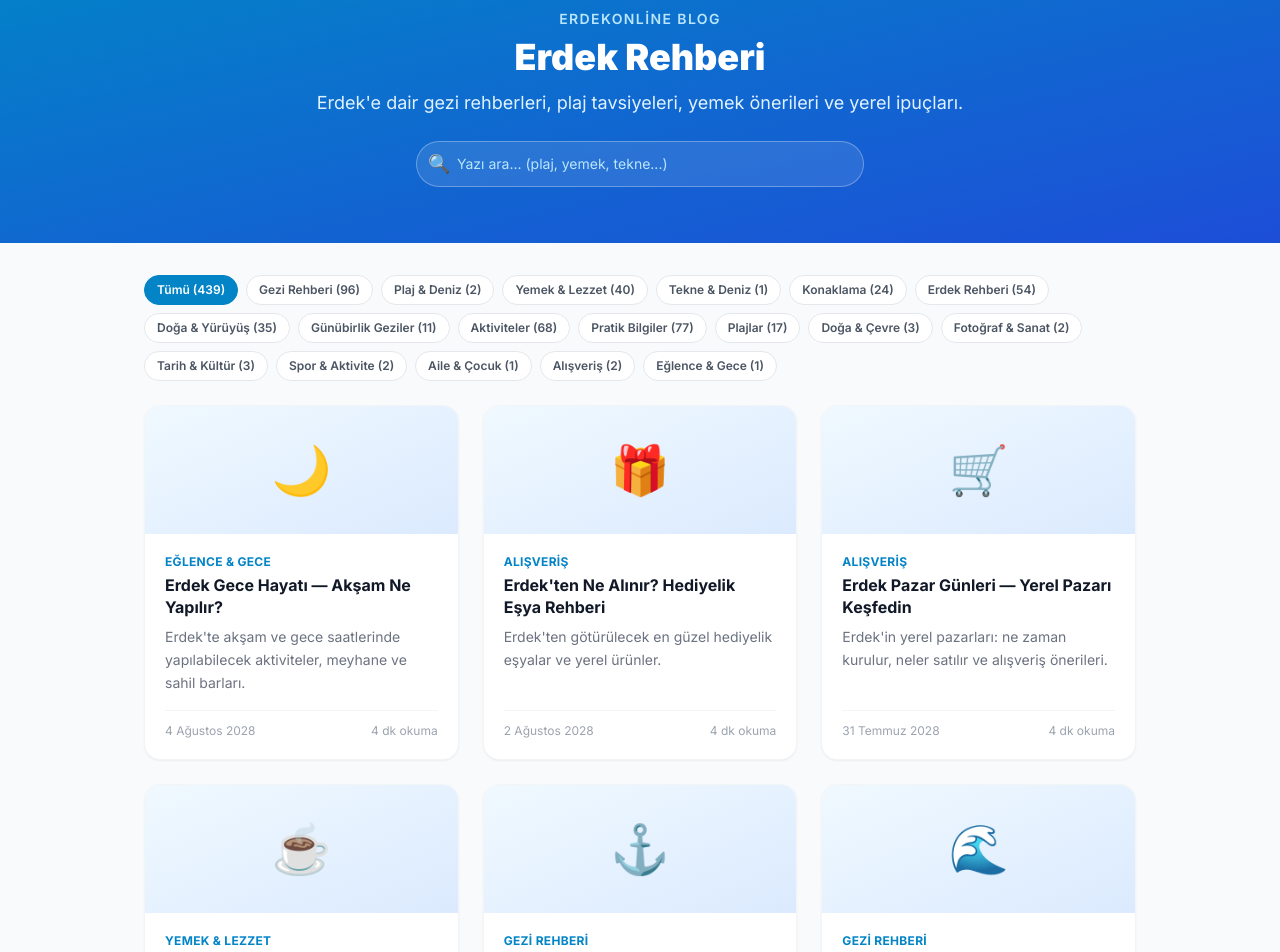
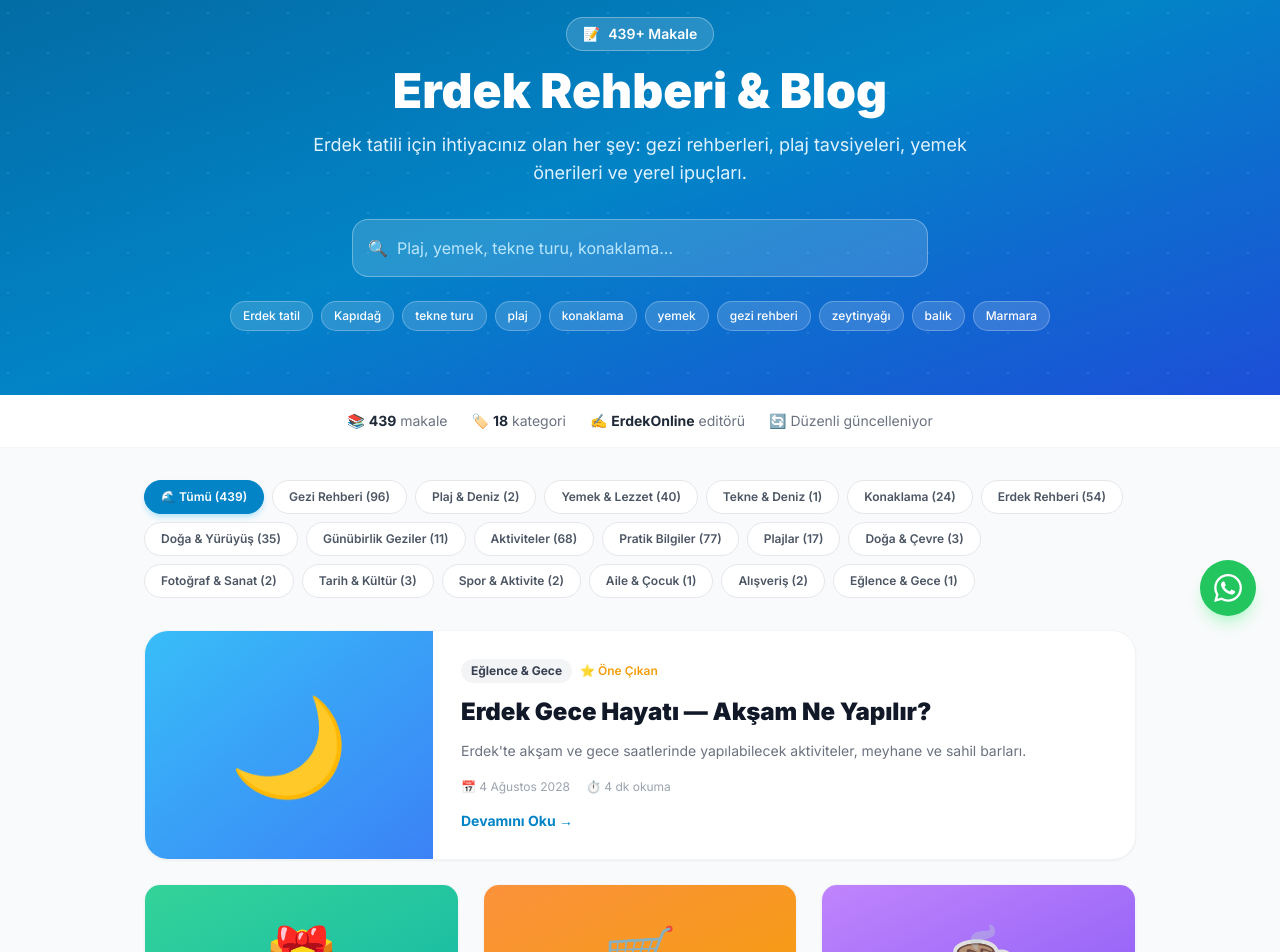
Before and after one commit to aytgroup/erdekonline, a Next.js app: page /blog in a window 1280 px wide. Shown: the part 160-1112 px from the top of the page. Built offline with nearby package versions, Linux system fonts and the light colour scheme.

Commit message:
blog: yeni tasarim, featured card, kategori renkleri, CTA, istatistik bar

```diff
--- a/src/app/blog/BlogListClient.tsx
+++ b/src/app/blog/BlogListClient.tsx
@@ -4,6 +4,7 @@ import { useState, useMemo } from "react";
 import Link from "next/link";
 import Navbar from "@/components/Navbar";
 import Footer from "@/components/Footer";
+import WhatsAppButton from "@/components/WhatsAppButton";
 import type { BlogPost } from "@/lib/blog";
 
 interface Props {
@@ -11,9 +12,69 @@ interface Props {
   categories: string[];
 }
 
+const categoryColors: Record<string, string> = {
+  "Gezi Rehberi": "bg-emerald-100 text-emerald-700",
+  "Plaj & Deniz": "bg-cyan-100 text-cyan-700",
+  "Yemek & Lezzet": "bg-orange-100 text-orange-700",
+  "Tekne & Deniz": "bg-blue-100 text-blue-700",
+  "Konaklama": "bg-purple-100 text-purple-700",
+  "Erdek Rehberi": "bg-sky-100 text-sky-700",
+  "Aktiviteler": "bg-green-100 text-green-700",
+  "Pratik Bilgiler": "bg-yellow-100 text-yellow-700",
+  "Yerel Ürünler": "bg-lime-100 text-lime-700",
+  "Tatil Rehberi": "bg-rose-100 text-rose-700",
+};
+function getCategoryColor(cat: string) {
+  return categoryColors[cat] || "bg-gray-100 text-gray-700";
+}
+const gradients = [
+  "from-sky-400 to-blue-500","from-emerald-400 to-teal-500","from-orange-400 to-amber-500",
+  "from-purple-400 to-violet-500","from-rose-400 to-pink-500","from-cyan-400 to-sky-500",
+  "from-lime-400 to-green-500","from-yellow-400 to-orange-500",
+];
+function getGradient(i: number) { return gradients[i % gradients.length]; }
+
+function PostCard({ post, index, featured = false }: { post: BlogPost; index: number; featured?: boolean }) {
+  if (featured) {
+    return (
+      <Link href={`/blog/${post.slug}`} className="group col-span-1 sm:col-span-2 lg:col-span-3 bg-white rounded-3xl border border-gray-100 shadow-sm hover:shadow-xl transition-all duration-300 overflow-hidden flex flex-col sm:flex-row">
+        <div className={`bg-gradient-to-br ${getGradient(index)} flex items-center justify-center sm:w-72 h-52 sm:h-auto text-8xl shrink-0`}>{post.coverEmoji}</div>
+        <div className="p-7 flex flex-col justify-center flex-1">
+          <div className="flex items-center gap-2 mb-3">
+            <span className={`text-xs font-bold px-2.5 py-1 rounded-full ${getCategoryColor(post.category)}`}>{post.category}</span>
+            <span className="text-xs text-amber-500 font-semibold">⭐ Öne Çıkan</span>
+          </div>
+          <h2 className="text-gray-900 font-black text-2xl leading-snug mb-3 group-hover:text-sky-600 transition-colors">{post.title}</h2>
+          <p className="text-gray-500 text-sm leading-relaxed mb-4 line-clamp-2">{post.description}</p>
+          <div className="flex items-center gap-4 text-xs text-gray-400 mb-4">
+            <span>📅 {new Date(post.date).toLocaleDateString("tr-TR", { day: "numeric", month: "long", year: "numeric" })}</span>
+            <span>⏱️ {post.readTime} dk okuma</span>
+          </div>
+          <span className="inline-flex items-center gap-1 text-sky-600 font-bold text-sm group-hover:gap-2 transition-all">Devamını Oku →</span>
+        </div>
+      </Link>
+    );
+  }
+  return (
+    <Link href={`/blog/${post.slug}`} className="group bg-white rounded-2xl border border-gray-100 shadow-sm hover:shadow-lg hover:-translate-y-1 transition-all duration-300 overflow-hidden flex flex-col">
+      <div className={`bg-gradient-to-br ${getGradient(index)} flex items-center justify-center h-36 text-6xl`}>{post.coverEmoji}</div>
+      <div className="p-5 flex flex-col flex-1">
+        <span className={`self-start text-xs font-bold px-2.5 py-1 rounded-full mb-2 ${getCategoryColor(post.category)}`}>{post.category}</span>
+        <h2 className="text-gray-900 font-bold text-sm leading-snug mb-2 group-hover:text-sky-600 transition-colors line-clamp-2">{post.title}</h2>
+        <p className="text-gray-500 text-xs leading-relaxed flex-1 line-clamp-3">{post.description}</p>
+        <div className="flex items-center justify-between mt-4 pt-3 border-t border-gray-100 text-xs text-gray-400">
+          <span>{new Date(post.date).toLocaleDateString("tr-TR", { day: "numeric", month: "short" })}</span>
+          <span>⏱️ {post.readTime} dk</span>
+        </div>
+      </div>
+    </Link>
+  );
+}
+
 export default function BlogListClient({ posts, categories }: Props) {
   const [search, setSearch] = useState("");
   const [activeCategory, setActiveCategory] = useState<string | null>(null);
+  const [showAll, setShowAll] = useState(false);
 
   const filtered = useMemo(() => {
     return posts.filter((post) => {
@@ -28,127 +89,115 @@ export default function BlogListClient({ posts, categories }: Props) {
     });
   }, [posts, search, activeCategory]);
 
+  const isFiltering = search !== "" || activeCategory !== null;
+  const displayed = isFiltering || showAll ? filtered : filtered.slice(0, 13);
+  const hasMore = !isFiltering && !showAll && filtered.length > 13;
+  const popularTags = ["Erdek tatil","Kapıdağ","tekne turu","plaj","konaklama","yemek","gezi rehberi","zeytinyağı","balık","Marmara"];
+
   return (
     <main className="flex flex-col min-h-screen bg-gray-50">
       <Navbar />
-
-      {/* Hero */}
-      <section className="bg-gradient-to-br from-sky-600 to-blue-700 text-white py-14 px-4">
-        <div className="max-w-4xl mx-auto text-center">
-          <p className="text-sky-200 text-sm font-semibold uppercase tracking-widest mb-2">
-            ErdekOnline Blog
-          </p>
-          <h1 className="text-3xl sm:text-4xl font-black mb-3">Erdek Rehberi</h1>
-          <p className="text-sky-100 text-base sm:text-lg max-w-2xl mx-auto mb-6">
-            Erdek&apos;e dair gezi rehberleri, plaj tavsiyeleri, yemek önerileri ve yerel ipuçları.
-          </p>
-          <div className="max-w-md mx-auto">
+      <section className="bg-gradient-to-br from-sky-700 via-sky-600 to-blue-700 text-white py-16 px-4 relative overflow-hidden">
+        <div className="absolute inset-0 opacity-10" style={{ backgroundImage: "radial-gradient(circle at 20% 50%, white 1px, transparent 1px)", backgroundSize: "40px 40px" }} />
+        <div className="max-w-4xl mx-auto text-center relative">
+          <div className="inline-flex items-center gap-2 bg-white/15 border border-white/30 rounded-full px-4 py-1.5 text-sm font-semibold mb-4">📝 <span>{posts.length}+ Makale</span></div>
+          <h1 className="text-4xl sm:text-5xl font-black mb-4 leading-tight">Erdek Rehberi &amp; Blog</h1>
+          <p className="text-sky-100 text-lg max-w-2xl mx-auto mb-8">Erdek tatili için ihtiyacınız olan her şey: gezi rehberleri, plaj tavsiyeleri, yemek önerileri ve yerel ipuçları.</p>
+          <div className="max-w-xl mx-auto mb-6">
             <div className="relative">
-              <span className="absolute left-3 top-1/2 -translate-y-1/2 text-sky-300 text-lg">🔍</span>
-              <input
-                type="text"
-                placeholder="Yazı ara... (plaj, yemek, tekne...)"
-                value={search}
-                onChange={(e) => setSearch(e.target.value)}
-                className="w-full pl-10 pr-4 py-3 rounded-full bg-white/10 border border-white/30 text-white placeholder-sky-200 focus:outline-none focus:ring-2 focus:ring-white/50 text-sm"
-              />
+              <span className="absolute left-4 top-1/2 -translate-y-1/2 text-sky-300">🔍</span>
+              <input type="text" placeholder="Plaj, yemek, tekne turu, konaklama..." value={search}
+                onChange={(e) => { setSearch(e.target.value); setShowAll(true); }}
+                className="w-full pl-11 pr-4 py-4 rounded-2xl bg-white/15 border border-white/30 text-white placeholder-sky-200 focus:outline-none focus:ring-2 focus:ring-white/50 text-base" />
             </div>
+          </div>
+          <div className="flex flex-wrap justify-center gap-2">
+            {popularTags.map((tag) => (
+              <button key={tag} onClick={() => { setSearch(tag); setShowAll(true); }}
+                className="bg-white/15 hover:bg-white/25 border border-white/25 text-white text-xs font-medium px-3 py-1.5 rounded-full transition-colors">{tag}</button>
+            ))}
           </div>
         </div>
       </section>
+      <div className="bg-white border-b border-gray-100 py-4 px-4">
+        <div className="max-w-5xl mx-auto flex flex-wrap items-center justify-center gap-6 text-sm text-gray-500">
+          <span>📚 <strong className="text-gray-800">{posts.length}</strong> makale</span>
+          <span>🏷️ <strong className="text-gray-800">{categories.length}</strong> kategori</span>
+          <span>✍️ <strong className="text-gray-800">ErdekOnline</strong> editörü</span>
+          <span>🔄 Düzenli güncelleniyor</span>
+        </div>
+      </div>
 
       <div className="max-w-5xl mx-auto w-full px-4 py-8">
-        {/* Kategori filtreleri */}
-        <div className="flex flex-wrap gap-2 mb-6">
-          <button
-            onClick={() => setActiveCategory(null)}
-            className={`text-xs font-semibold px-3 py-1.5 rounded-full border transition-colors ${
-              activeCategory === null
-                ? "bg-sky-600 text-white border-sky-600"
-                : "bg-white border-gray-200 text-gray-600 hover:border-sky-400 hover:text-sky-600"
-            }`}
-          >
-            Tümü ({posts.length})
+        <div className="flex flex-wrap gap-2 mb-8">
+          <button onClick={() => { setActiveCategory(null); setShowAll(false); }}
+            className={`text-xs font-semibold px-4 py-2 rounded-full border transition-colors ${activeCategory === null ? "bg-sky-600 text-white border-sky-600 shadow-md shadow-sky-200" : "bg-white border-gray-200 text-gray-600 hover:border-sky-400 hover:text-sky-600"}`}>
+            🌊 Tümü ({posts.length})
           </button>
           {categories.map((cat) => {
             const count = posts.filter((p) => p.category === cat).length;
             return (
-              <button
-                key={cat}
-                onClick={() => setActiveCategory(activeCategory === cat ? null : cat)}
-                className={`text-xs font-semibold px-3 py-1.5 rounded-full border transition-colors ${
-                  activeCategory === cat
-                    ? "bg-sky-600 text-white border-sky-600"
-                    : "bg-white border-gray-200 text-gray-600 hover:border-sky-400 hover:text-sky-600"
-                }`}
-              >
+              <button key={cat} onClick={() => { setActiveCategory(activeCategory === cat ? null : cat); setShowAll(true); }}
+                className={`text-xs font-semibold px-4 py-2 rounded-full border transition-colors ${activeCategory === cat ? "bg-sky-600 text-white border-sky-600 shadow-md shadow-sky-200" : "bg-white border-gray-200 text-gray-600 hover:border-sky-400 hover:text-sky-600"}`}>
                 {cat} ({count})
               </button>
             );
           })}
         </div>
 
-        {/* Sonuç bilgisi */}
-        {(search || activeCategory) && (
-          <p className="text-sm text-gray-500 mb-4">
-            <span className="font-semibold text-gray-700">{filtered.length}</span> yazı bulundu
-            {activeCategory && <span> — <span className="text-sky-600">{activeCategory}</span></span>}
-            {search && <span> — &quot;<span className="text-sky-600">{search}</span>&quot;</span>}
-          </p>
+        {isFiltering && (
+          <div className="flex items-center justify-between mb-4">
+            <p className="text-sm text-gray-500">
+              <span className="font-semibold text-gray-700">{filtered.length}</span> makale bulundu
+              {activeCategory && <span> — <span className="text-sky-600 font-semibold">{activeCategory}</span></span>}
+              {search && <span> — &quot;<span className="text-sky-600">{search}</span>&quot;</span>}
+            </p>
+            <button onClick={() => { setSearch(""); setActiveCategory(null); setShowAll(false); }}
+              className="text-xs text-red-500 font-semibold border border-red-200 px-3 py-1 rounded-full hover:bg-red-50 transition-colors">✕ Temizle</button>
+          </div>
         )}
 
-        {/* Yazı grid */}
-        {filtered.length === 0 ? (
+        {displayed.length === 0 ? (
           <div className="text-center py-20">
-            <div className="text-5xl mb-4">🔍</div>
-            <p className="font-semibold text-gray-500 mb-1">Sonuç bulunamadı</p>
-            <p className="text-sm text-gray-400">Farklı bir arama terimi veya kategori deneyin.</p>
-            <button
-              onClick={() => { setSearch(""); setActiveCategory(null); }}
-              className="mt-4 text-sky-600 text-sm font-semibold hover:underline"
-            >
-              Filtreleri Temizle
-            </button>
+            <div className="text-6xl mb-4">🔍</div>
+            <p className="font-bold text-gray-600 text-lg mb-2">Sonuç bulunamadı</p>
+            <p className="text-sm text-gray-400 mb-6">Farklı bir arama terimi veya kategori deneyin.</p>
+            <button onClick={() => { setSearch(""); setActiveCategory(null); setShowAll(false); }}
+              className="bg-sky-600 text-white font-semibold px-6 py-2.5 rounded-full hover:bg-sky-700 transition-colors text-sm">Tüm Yazıları Gör</button>
           </div>
         ) : (
-          <div className="grid grid-cols-1 sm:grid-cols-2 lg:grid-cols-3 gap-6">
-            {filtered.map((post) => (
-              <Link
-                key={post.slug}
-                href={`/blog/${post.slug}`}
-                className="group bg-white rounded-2xl border border-gray-100 shadow-sm hover:shadow-md transition-shadow overflow-hidden flex flex-col"
-              >
-                <div className="bg-gradient-to-br from-sky-50 to-blue-100 flex items-center justify-center h-32 text-5xl">
-                  {post.coverEmoji}
-                </div>
-                <div className="p-5 flex flex-col flex-1">
-                  <span className="text-xs font-bold text-sky-600 uppercase tracking-wide mb-1">
-                    {post.category}
-                  </span>
-                  <h2 className="text-gray-900 font-bold text-base leading-snug mb-2 group-hover:text-sky-600 transition-colors line-clamp-2">
-                    {post.title}
-                  </h2>
-                  <p className="text-gray-500 text-sm leading-relaxed flex-1 line-clamp-3">
-                    {post.description}
-                  </p>
-                  <div className="flex items-center justify-between mt-4 pt-3 border-t border-gray-100 text-xs text-gray-400">
-                    <span>
-                      {new Date(post.date).toLocaleDateString("tr-TR", {
-                        day: "numeric",
-                        month: "long",
-                        year: "numeric",
-                      })}
-                    </span>
-                    <span>{post.readTime} dk okuma</span>
-                  </div>
-                </div>
-              </Link>
-            ))}
+          <>
+            <div className="grid grid-cols-1 sm:grid-cols-2 lg:grid-cols-3 gap-6">
+              {displayed.map((post, i) => (
+                <PostCard key={post.slug} post={post} index={i} featured={i === 0 && !isFiltering && !showAll} />
+              ))}
+            </div>
+            {hasMore && (
+              <div className="text-center mt-10">
+                <button onClick={() => setShowAll(true)}
+                  className="inline-flex items-center gap-2 bg-sky-600 hover:bg-sky-700 text-white font-bold px-8 py-3 rounded-full transition-colors shadow-lg shadow-sky-200 text-sm">
+                  Tüm {posts.length} Makaleyi Gör ↓
+                </button>
+                <p className="text-xs text-gray-400 mt-2">{posts.length - 13} makale daha var</p>
+              </div>
+            )}
+          </>
+        )}
+
+        <div className="mt-16 bg-gradient-to-br from-sky-600 to-blue-700 rounded-3xl p-8 text-white text-center">
+          <div className="text-4xl mb-3">🌊</div>
+          <h3 className="text-2xl font-black mb-2">Erdek&apos;i Keşfetmeye Hazır mısın?</h3>
+          <p className="text-sky-100 mb-6 text-sm max-w-md mx-auto">Yemek siparişi, tekne turu rezervasyonu, konaklama — hepsi ErdekOnline&apos;da.</p>
+          <div className="flex flex-wrap justify-center gap-3">
+            <Link href="/yemek" className="bg-white text-sky-700 font-bold px-5 py-2.5 rounded-full text-sm hover:bg-sky-50 transition-colors">🍽️ Yemek Sipariş Et</Link>
+            <Link href="/tekne" className="bg-white/15 border border-white/40 text-white font-bold px-5 py-2.5 rounded-full text-sm hover:bg-white/25 transition-colors">⛵ Tekne Turu</Link>
+            <Link href="/konaklama" className="bg-white/15 border border-white/40 text-white font-bold px-5 py-2.5 rounded-full text-sm hover:bg-white/25 transition-colors">🏨 Konaklama Bul</Link>
           </div>
-        )}
+        </div>
       </div>
 
       <Footer />
+      <WhatsAppButton />
     </main>
   );
 }
--- a/src/components/BlogPreview.tsx
+++ b/src/components/BlogPreview.tsx
@@ -1,56 +1,75 @@
 import Link from "next/link";
 import { blogPosts } from "@/lib/blog";
 
+const gradients = [
+  "from-sky-400 to-blue-500",
+  "from-emerald-400 to-teal-500",
+  "from-orange-400 to-amber-500",
+  "from-purple-400 to-violet-500",
+];
+
 export default function BlogPreview() {
-  const latest = [...blogPosts]
-    .sort((a, b) => new Date(b.date).getTime() - new Date(a.date).getTime())
-    .slice(0, 3);
+  const sorted = [...blogPosts].sort((a, b) => new Date(b.date).getTime() - new Date(a.date).getTime());
+  const featured = sorted[0];
+  const rest = sorted.slice(1, 4);
 
   return (
-    <section className="py-14 px-4 bg-white">
+    <section className="py-14 px-4 bg-gray-50">
       <div className="max-w-5xl mx-auto">
+        {/* Başlık */}
         <div className="flex items-center justify-between mb-8">
           <div>
-            <p className="text-sky-600 text-xs font-bold uppercase tracking-widest mb-1">Blog</p>
+            <div className="flex items-center gap-2 mb-1">
+              <span className="text-sky-600 text-xs font-bold uppercase tracking-widest">📝 Blog</span>
+            </div>
             <h2 className="text-2xl sm:text-3xl font-black text-gray-900">Erdek Rehberi</h2>
-            <p className="text-gray-500 text-sm mt-1">Erdek hakkında gezi rehberleri, plaj tavsiyeleri ve ipuçları.</p>
+            <p className="text-gray-500 text-sm mt-1">{blogPosts.length}+ makale — gezi, yemek, plaj ve yerel ipuçları</p>
           </div>
-          <Link
-            href="/blog"
-            className="hidden sm:inline-flex items-center gap-1 text-sky-600 hover:text-sky-700 font-semibold text-sm transition-colors"
-          >
-            Tüm yazılar →
+          <Link href="/blog" className="hidden sm:inline-flex items-center gap-1 text-sky-600 hover:text-sky-700 font-bold text-sm transition-colors bg-sky-50 px-4 py-2 rounded-full hover:bg-sky-100">
+            Tümünü Gör →
           </Link>
         </div>
 
-        <div className="grid grid-cols-1 sm:grid-cols-3 gap-6">
-          {latest.map((post) => (
-            <Link
-              key={post.slug}
-              href={`/blog/${post.slug}`}
-              className="group bg-gray-50 rounded-2xl border border-gray-100 hover:shadow-md transition-shadow overflow-hidden flex flex-col"
-            >
-              <div className="bg-gradient-to-br from-sky-50 to-blue-100 flex items-center justify-center h-28 text-4xl">
-                {post.coverEmoji}
+        {/* Featured + grid */}
+        <div className="grid grid-cols-1 lg:grid-cols-3 gap-5">
+          {/* Öne çıkan büyük kart */}
+          <Link href={`/blog/${featured.slug}`} className="group lg:col-span-2 bg-white rounded-3xl border border-gray-100 shadow-sm hover:shadow-xl transition-all duration-300 overflow-hidden flex flex-col sm:flex-row">
+            <div className={`bg-gradient-to-br ${gradients[0]} flex items-center justify-center sm:w-52 h-48 sm:h-auto text-7xl shrink-0`}>
+              {featured.coverEmoji}
+            </div>
+            <div className="p-6 flex flex-col justify-center">
+              <span className="inline-block bg-sky-100 text-sky-700 text-xs font-bold px-2.5 py-1 rounded-full mb-3 self-start">{featured.category}</span>
+              <h3 className="text-gray-900 font-black text-lg leading-snug mb-2 group-hover:text-sky-600 transition-colors line-clamp-3">{featured.title}</h3>
+              <p className="text-gray-500 text-sm line-clamp-2 mb-4">{featured.description}</p>
+              <div className="flex items-center gap-3 text-xs text-gray-400">
+                <span>📅 {new Date(featured.date).toLocaleDateString("tr-TR", { day: "numeric", month: "long" })}</span>
+                <span>⏱️ {featured.readTime} dk</span>
               </div>
-              <div className="p-4 flex flex-col flex-1">
-                <span className="text-xs font-bold text-sky-600 uppercase tracking-wide mb-1">
-                  {post.category}
-                </span>
-                <h3 className="text-gray-900 font-bold text-sm leading-snug mb-2 group-hover:text-sky-600 transition-colors line-clamp-2">
-                  {post.title}
-                </h3>
-                <p className="text-gray-400 text-xs flex-1 line-clamp-2">{post.description}</p>
-                <span className="mt-3 text-xs text-gray-400">{post.readTime} dk okuma</span>
-              </div>
+            </div>
+          </Link>
+
+          {/* 3 küçük kart */}
+          <div className="flex flex-col gap-4">
+            {rest.map((post, i) => (
+              <Link key={post.slug} href={`/blog/${post.slug}`} className="group bg-white rounded-2xl border border-gray-100 shadow-sm hover:shadow-md hover:-translate-y-0.5 transition-all duration-200 overflow-hidden flex items-center gap-4 p-4">
+                <div className={`bg-gradient-to-br ${gradients[(i + 1) % gradients.length]} flex items-center justify-center w-14 h-14 rounded-xl text-3xl shrink-0`}>
+                  {post.coverEmoji}
+                </div>
+                <div className="flex-1 min-w-0">
+                  <span className="text-xs font-bold text-sky-600">{post.category}</span>
+                  <h3 className="text-gray-900 font-bold text-sm leading-snug group-hover:text-sky-600 transition-colors line-clamp-2 mt-0.5">{post.title}</h3>
+                  <span className="text-xs text-gray-400">⏱️ {post.readTime} dk</span>
+                </div>
+              </Link>
+            ))}
+            <Link href="/blog" className="bg-sky-600 hover:bg-sky-700 text-white font-bold text-sm text-center py-3 rounded-2xl transition-colors">
+              {blogPosts.length}+ Makaleyi Gör →
             </Link>
-          ))}
+          </div>
         </div>
 
-        <div className="mt-6 text-center sm:hidden">
-          <Link href="/blog" className="text-sky-600 font-semibold text-sm hover:underline">
-            Tüm yazıları gör →
-          </Link>
+        <div className="mt-4 text-center sm:hidden">
+          <Link href="/blog" className="text-sky-600 font-semibold text-sm hover:underline">Tüm yazıları gör →</Link>
         </div>
       </div>
     </section>
```
